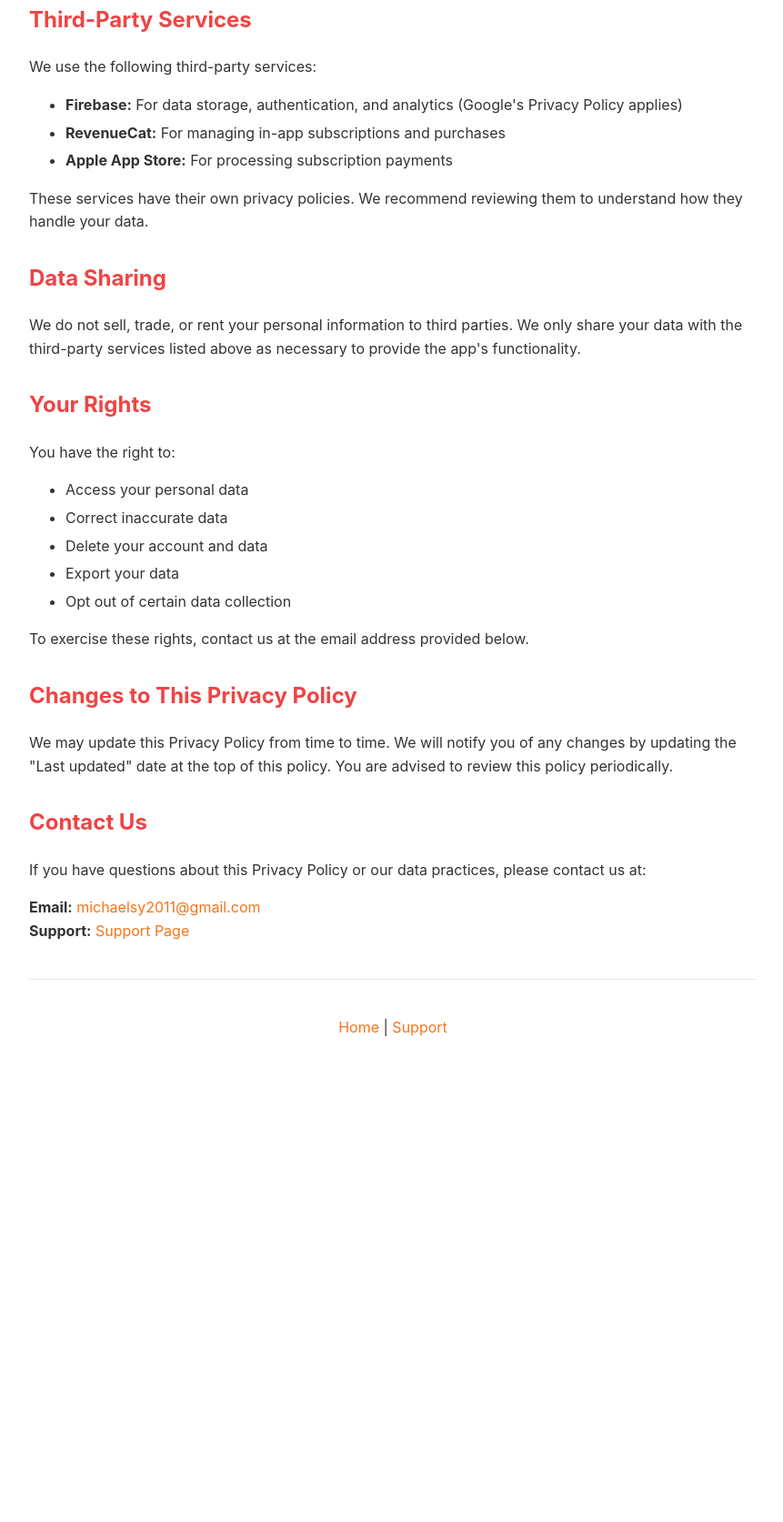
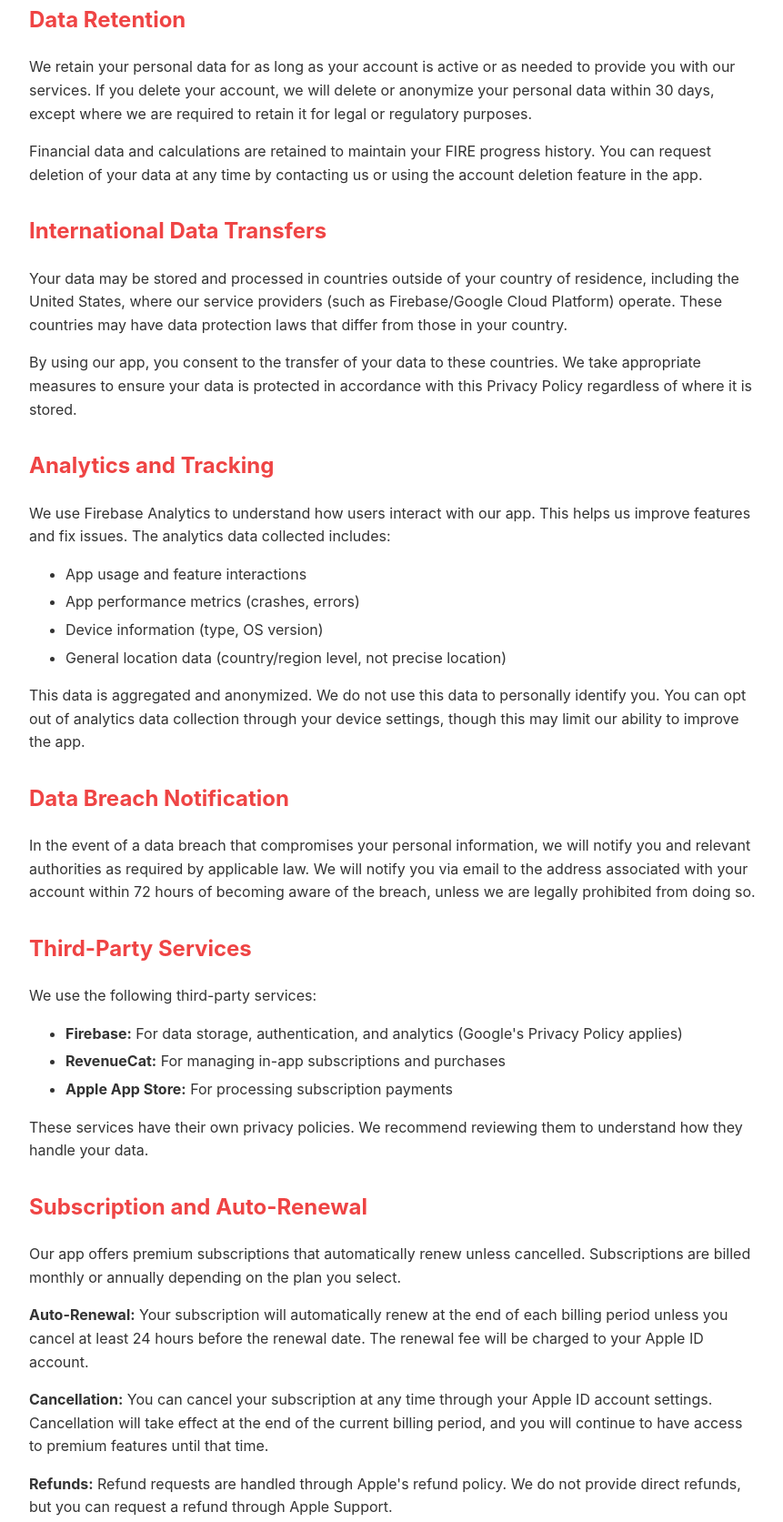
Before and after one commit to michael7291/lit-fire-tracker-docs, a plain HTML site: page privacy-policy.html in a window 1280 px wide. Shown: the part 1090-2763 px from the top of the page at 91% size, without its empty margins (208-1069 px from the left). Before the commit the page ends 2269 px from the top, so only its background shows below. Drawn offline with Linux system fonts and the light colour scheme.

Commit message:
updated privacy policy

```diff
--- a/privacy-policy.html
+++ b/privacy-policy.html
@@ -79,6 +79,54 @@
         and is only accessible to you when you're logged in.
     </p>
 
+    <h2>Data Retention</h2>
+    <p>
+        We retain your personal data for as long as your account is active or as needed to provide you with
+        our services. If you delete your account, we will delete or anonymize your personal data within 30 days,
+        except where we are required to retain it for legal or regulatory purposes.
+    </p>
+    <p>
+        Financial data and calculations are retained to maintain your FIRE progress history. You can request
+        deletion of your data at any time by contacting us or using the account deletion feature in the app.
+    </p>
+
+    <h2>International Data Transfers</h2>
+    <p>
+        Your data may be stored and processed in countries outside of your country of residence, including
+        the United States, where our service providers (such as Firebase/Google Cloud Platform) operate.
+        These countries may have data protection laws that differ from those in your country.
+    </p>
+    <p>
+        By using our app, you consent to the transfer of your data to these countries. We take appropriate
+        measures to ensure your data is protected in accordance with this Privacy Policy regardless of where
+        it is stored.
+    </p>
+
+    <h2>Analytics and Tracking</h2>
+    <p>
+        We use Firebase Analytics to understand how users interact with our app. This helps us improve
+        features and fix issues. The analytics data collected includes:
+    </p>
+    <ul>
+        <li>App usage and feature interactions</li>
+        <li>App performance metrics (crashes, errors)</li>
+        <li>Device information (type, OS version)</li>
+        <li>General location data (country/region level, not precise location)</li>
+    </ul>
+    <p>
+        This data is aggregated and anonymized. We do not use this data to personally identify you.
+        You can opt out of analytics data collection through your device settings, though this may
+        limit our ability to improve the app.
+    </p>
+
+    <h2>Data Breach Notification</h2>
+    <p>
+        In the event of a data breach that compromises your personal information, we will notify you
+        and relevant authorities as required by applicable law. We will notify you via email to the
+        address associated with your account within 72 hours of becoming aware of the breach,
+        unless we are legally prohibited from doing so.
+    </p>
+
     <h2>Third-Party Services</h2>
     <p>We use the following third-party services:</p>
     <ul>
@@ -88,6 +136,26 @@
     </ul>
     <p>
         These services have their own privacy policies. We recommend reviewing them to understand how they handle your data.
+    </p>
+
+    <h2>Subscription and Auto-Renewal</h2>
+    <p>
+        Our app offers premium subscriptions that automatically renew unless cancelled.
+        Subscriptions are billed monthly or annually depending on the plan you select.
+    </p>
+    <p>
+        <strong>Auto-Renewal:</strong> Your subscription will automatically renew at the end of each billing period
+        unless you cancel at least 24 hours before the renewal date. The renewal fee will be charged to your
+        Apple ID account.
+    </p>
+    <p>
+        <strong>Cancellation:</strong> You can cancel your subscription at any time through your Apple ID
+        account settings. Cancellation will take effect at the end of the current billing period, and you
+        will continue to have access to premium features until that time.
+    </p>
+    <p>
+        <strong>Refunds:</strong> Refund requests are handled through Apple's refund policy. We do not provide
+        direct refunds, but you can request a refund through Apple Support.
     </p>
 
     <h2>Data Sharing</h2>
@@ -107,6 +175,25 @@
     </ul>
     <p>
         To exercise these rights, contact us at the email address provided below.
+    </p>
+
+    <h2>California Privacy Rights (CCPA)</h2>
+    <p>
+        If you are a California resident, you have additional rights under the California Consumer
+        Privacy Act (CCPA):
+    </p>
+    <ul>
+        <li><strong>Right to Know:</strong> You can request information about the categories and specific
+        pieces of personal information we collect, use, and disclose.</li>
+        <li><strong>Right to Delete:</strong> You can request deletion of your personal information,
+        subject to certain exceptions.</li>
+        <li><strong>Right to Opt-Out:</strong> You can opt out of the sale of personal information
+        (we do not sell your personal information).</li>
+        <li><strong>Non-Discrimination:</strong> We will not discriminate against you for exercising
+        your privacy rights.</li>
+    </ul>
+    <p>
+        To exercise these rights, please contact us using the contact information provided below.
     </p>
 
     <h2>Changes to This Privacy Policy</h2>
```
